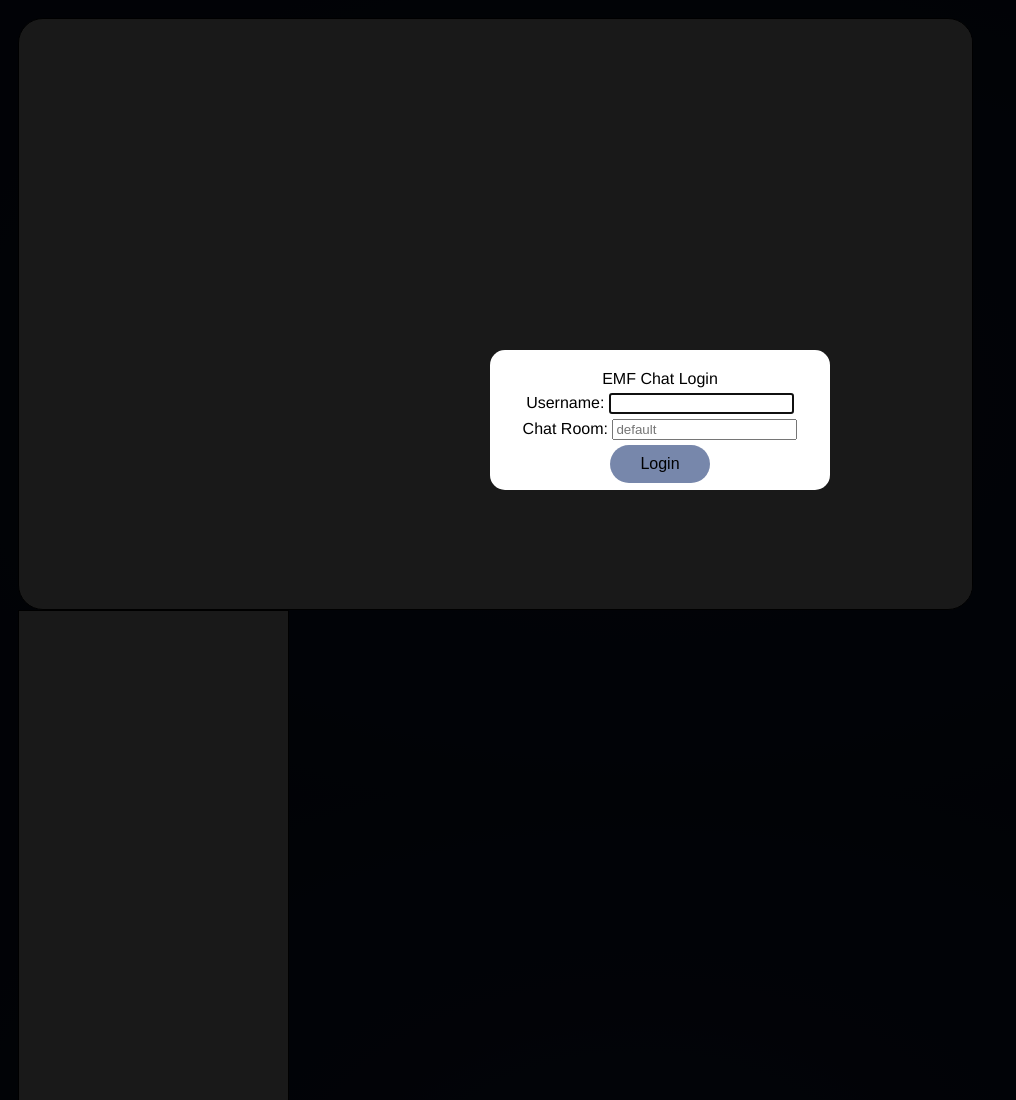
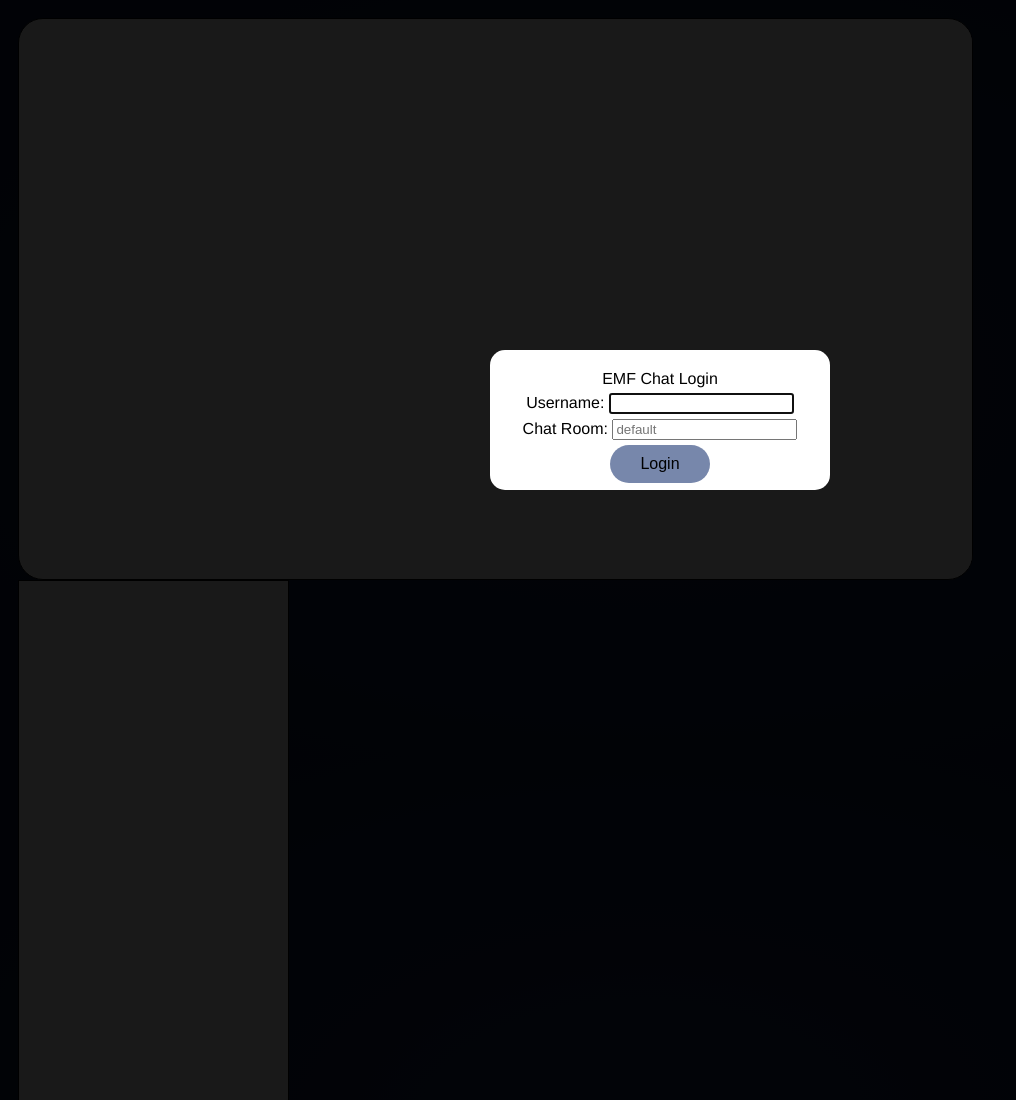
Before and after one commit to Z-EMB/Chat, a website: page public/index.html in a window 1280 px wide. Shown: the top 1100 px of the page, without its empty margins (0-1016 px from the left). Drawn offline with nearby package versions, Linux system fonts and the light colour scheme; no server answers.

Commit message:
Avoid scrollbar in fullscreen

```diff
--- a/public/css/chatbox.css
+++ b/public/css/chatbox.css
@@ -32,7 +32,7 @@ div {
     background-color: white;
     width: 100%;
     height: 100%;
-    padding-right: 20%;
+    padding-right: 10%;
     overflow-y:scroll;
 }
 
@@ -82,7 +82,7 @@ div {
 
 .browserChatView{
     padding: 10px;
-    height: 95vh;
+    height: 90vh;
     border: none;
 }
 
```
